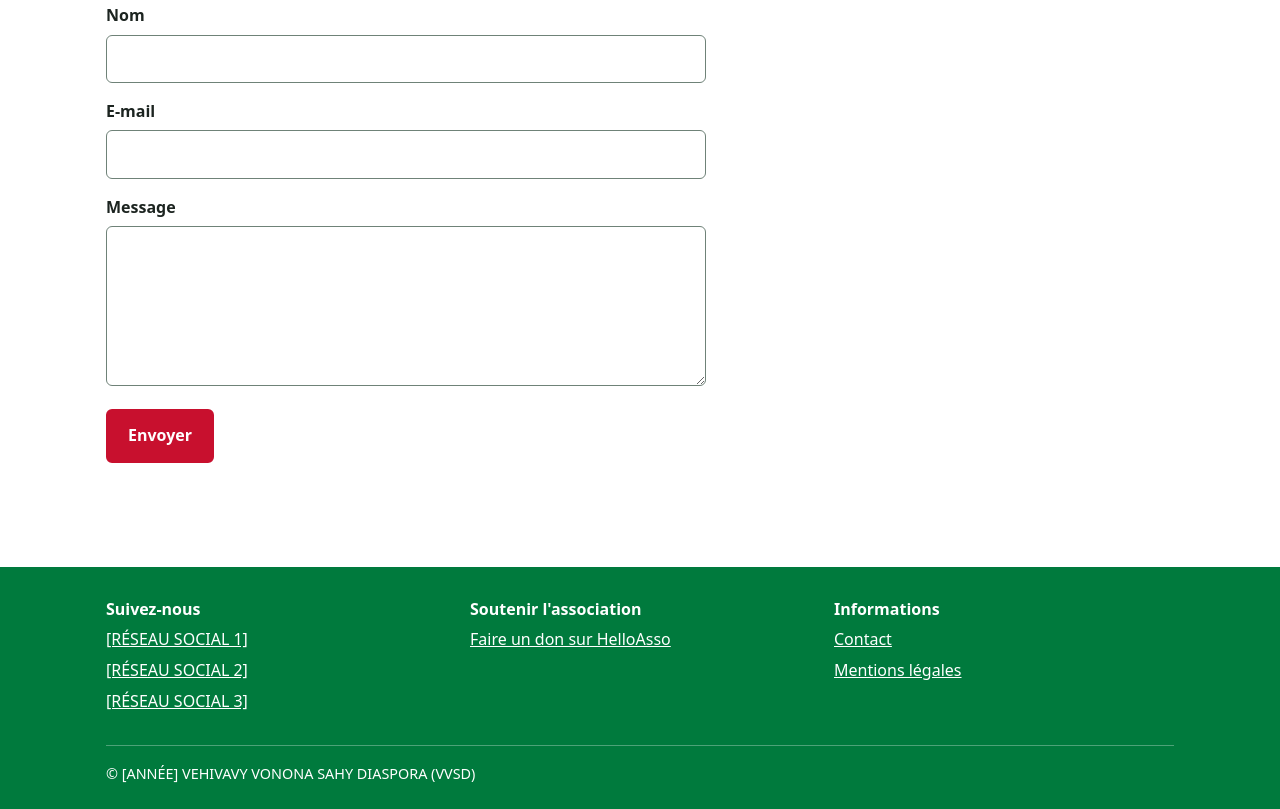
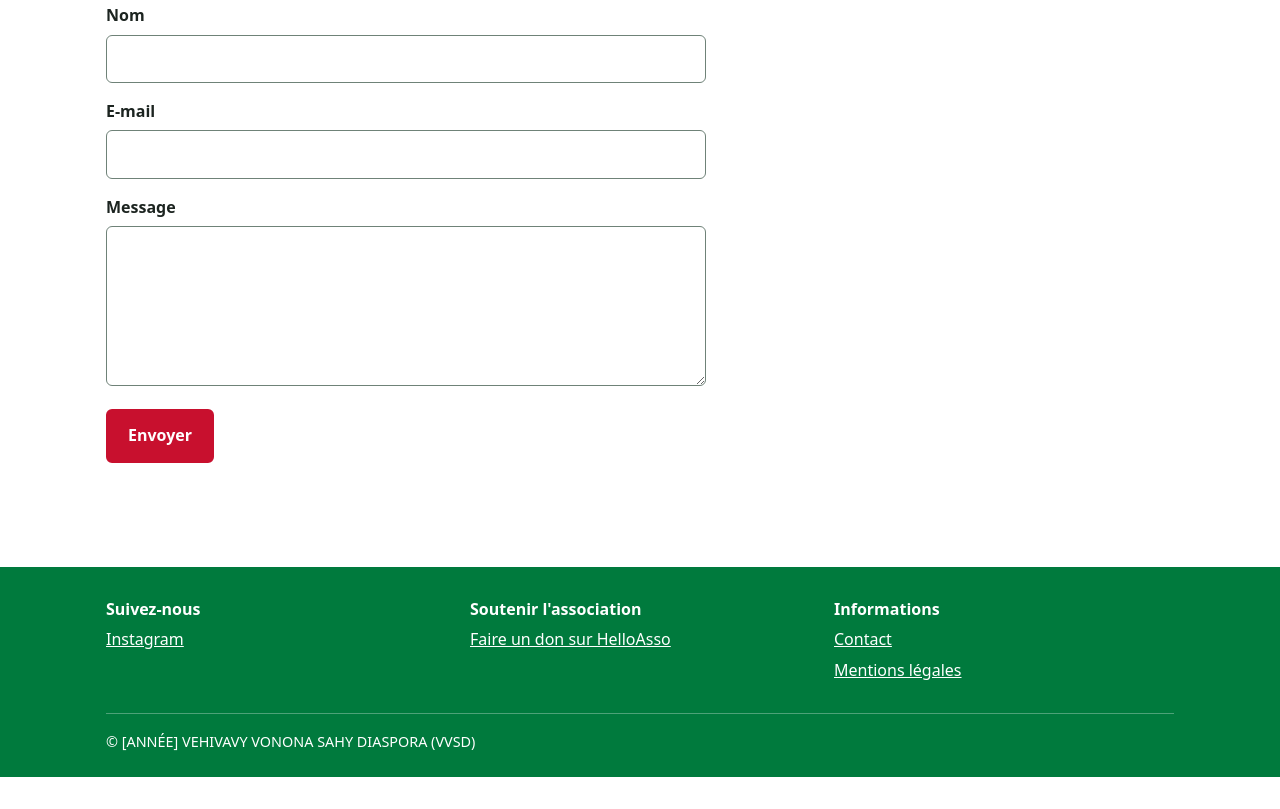
Before and after one commit to Mathieu-Jousson/Site_VVSD, a plain HTML site: page contact.html in a window 1280 px wide. Shown: the part 432-1241 px from the top of the page. After the commit the page ends 1209 px from the top, so only its background shows below. Drawn offline with Linux system fonts and the light colour scheme.

Commit message:
Ajoute le lien Instagram de l'association
Co-Authored-By: Claude Opus 5.5 <noreply@anthropic.com>

```diff
--- a/contact.html
+++ b/contact.html
@@ -67,9 +67,7 @@
         <div>
           <h2 class="footer-title">Suivez-nous</h2>
           <ul class="footer-list">
-            <li><a href="#">[RÉSEAU SOCIAL 1]</a></li>
-            <li><a href="#">[RÉSEAU SOCIAL 2]</a></li>
-            <li><a href="#">[RÉSEAU SOCIAL 3]</a></li>
+            <li><a href="https://www.instagram.com/vvsdiaspora/" target="_blank" rel="noopener">Instagram</a></li>
           </ul>
         </div>
         <div>
```
Also changed, not shown: index.html (+1 -3 lines), madagascar.html (+1 -3 lines), membres.html (+1 -3 lines), projets.html (+1 -3 lines).
